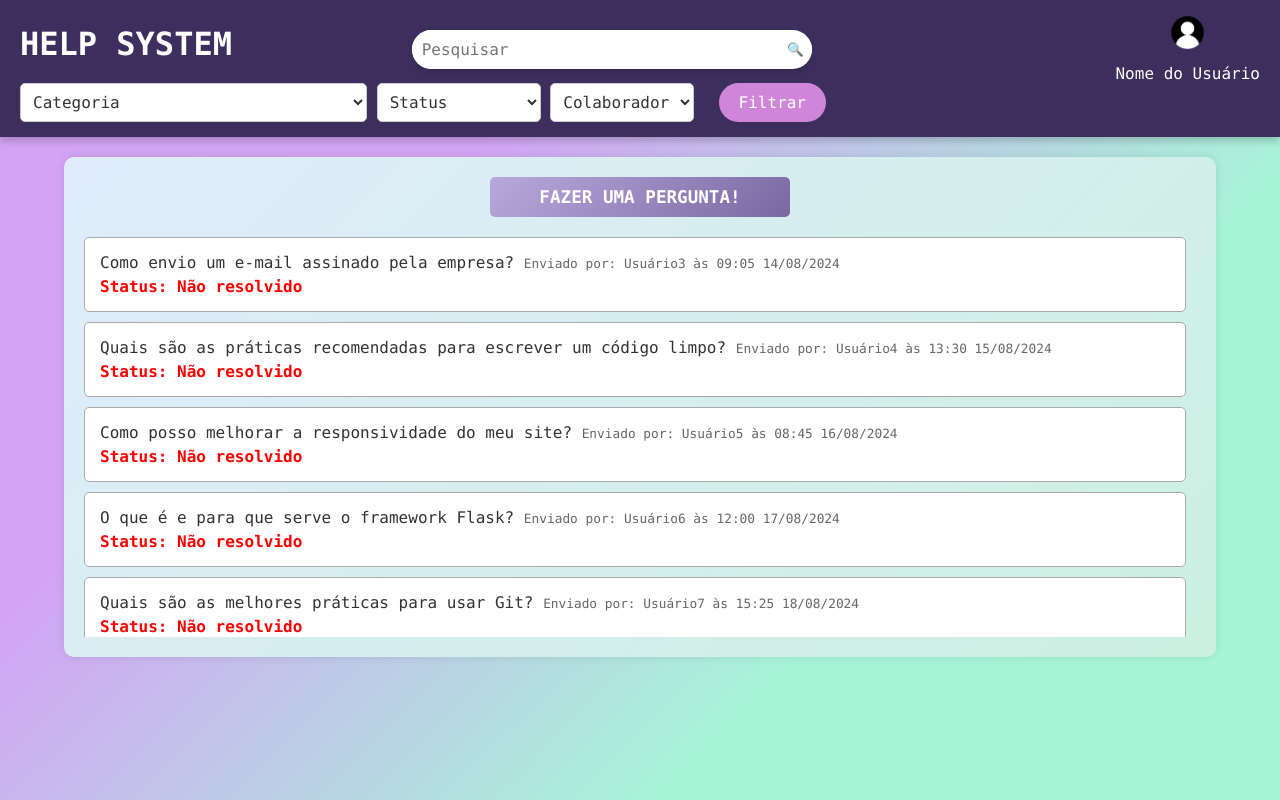
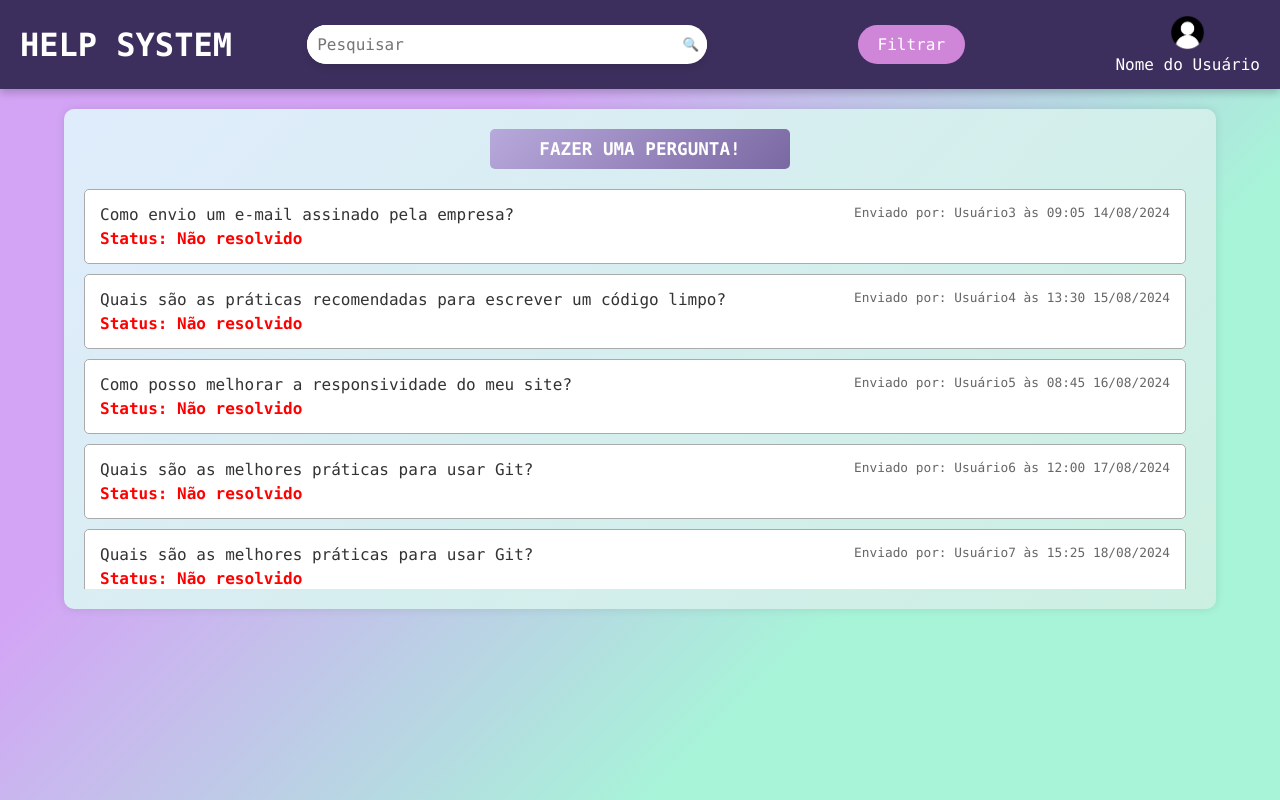
Before and after one commit to vinicius-vses/helpsystem, a Flask app: page / in a window 1280 px wide. Run offline with Flask 3, Linux system fonts and the light colour scheme.

Commit message:
Criação do drop-down de filtros, navbar mais clean e linkagem das perguntas para a página de resposta

```diff
--- a/static/css/index.css
+++ b/static/css/index.css
@@ -33,37 +33,7 @@ body {
 .logo h1 {
     font-size: 2em;
     color: white;
-    margin-bottom: 5%;
-}
-
-.user-dropdown h4{
-    color: black;
-    font: bold;
-}
-
-.user-dropdown p {
-    margin-top: 2%;
-    margin-bottom: 2%;
-    color: green;
-    font-weight: bold;
-    font-size: smaller;
-}
-
-.user-dropdown a {
-    background-color: #d086d8;
-    color: white;
-    margin-top: 5%;
-    padding: 10px 15px;
-    border-radius: 8px;
-    display: block;
-    text-align: center;
-    text-decoration: none;
-    margin-bottom: 8px;
-    transition: background-color 0.3s;
-}
-
-.user-dropdown a:hover {
-    background-color: #3d2f5d;
+    margin-bottom: auto;
 }
 
 .search-container {
@@ -113,6 +83,8 @@ body {
     display: flex;
     align-items: center;
     gap: 10px;
+    margin-left: auto;
+    margin-right: auto;
 }
 
 .filter-button {
@@ -124,7 +96,9 @@ body {
     cursor: pointer;
     font-size: 1em;
     transition: background 0.3s, transform 0.2s;
-    margin-right: 35%;
+    display: flex;
+    margin-left: auto;
+    margin-right: auto;
 }
 
 .filter-button:hover {
@@ -145,10 +119,30 @@ body {
     background-color: #fff;
     cursor: pointer;
     transition: box-shadow 0.3s;
+    width: 200px;
 }
 
 .filter-select:hover {
     box-shadow: 0 4px 8px rgba(0, 0, 0, 0.15);
+}
+
+.filters-dropdown {
+    display: none;
+    position: absolute;
+    top: 60px;
+    right: 20px;
+    background-color: #ffffff;
+    border: 1px solid #ccc;
+    border-radius: 5px;
+    box-shadow: 0 4px 8px rgba(0, 0, 0, 0.2);
+    padding: 10px;
+    z-index: 1000;
+    flex-direction: column;
+    gap: 10px;
+}
+
+.filters-dropdown.visible {
+    display: flex;
 }
 
 .user-info {
@@ -156,7 +150,7 @@ body {
     flex-direction: column;
     align-items: center;
     text-align: center;
-    margin-left: 10%;
+    margin-left: auto;
     color: #ffffff;
     cursor: pointer;
 }
@@ -227,6 +221,8 @@ body {
 .info {
     font-size: 0.8em;
     color: #666;
+    float: right;
+
 }
 
 .status.nao-resolvido {
--- /dev/null
+++ b/static/js/drop-down.js
@@ -0,0 +1,27 @@
+document.addEventListener("DOMContentLoaded", function () {
+    const dropdowns = [
+        { toggleId: "user-dropdown-toggle", menuId: "user-dropdown" },
+        { toggleId: "filters-dropdown-toggle", menuId: "filters-dropdown" }
+    ];
+
+    dropdowns.forEach(({ toggleId, menuId }) => {
+        const dropdownToggle = document.getElementById(toggleId);
+        const dropdownMenu = document.getElementById(menuId);
+
+        dropdownMenu.style.display = "none";
+
+        dropdownToggle.addEventListener("click", function (event) {
+            event.stopPropagation();
+            const isVisible = dropdownMenu.style.display === "block";
+            dropdownMenu.style.display = isVisible ? "none" : "block";
+        });
+
+        document.addEventListener("click", function () {
+            dropdownMenu.style.display = "none";
+        });
+
+        dropdownMenu.addEventListener("click", function (event) {
+            event.stopPropagation();
+        });
+    });
+});
--- a/static/js/script.js
+++ /dev/null
@@ -1,13 +0,0 @@
-document.addEventListener("DOMContentLoaded", function () {
-    const dropdownToggle = document.getElementById("user-dropdown-toggle");
-    const dropdownMenu = document.getElementById("user-dropdown");
-
-    dropdownToggle.addEventListener("click", function (event) {
-      event.stopPropagation();
-      dropdownMenu.style.display = dropdownMenu.style.display === "none" ? "block" : "none";
-    });
-
-    document.addEventListener("click", function () {
-      dropdownMenu.style.display = "none";
-    });
-  });
--- a/templates/index.html
+++ b/templates/index.html
@@ -1,12 +1,14 @@
 <!DOCTYPE html>
 <html lang="pt-br">
+
 <head>
   <meta charset="UTF-8" />
   <meta name="viewport" content="width=device-width, initial-scale=1.0" />
   <title>Help System</title>
   <link rel="stylesheet" href="/static/css/index.css" />
-    <link rel="icon" type="image/png" href="/src/static/img/favicon.png">
+  <link rel="icon" type="image/png" href="/src/static/img/favicon.png" />
 </head>
+
 <body>
   <header class="navbar">
     <div class="logo">
@@ -18,25 +20,8 @@
       <button class="search-button">🔍</button>
     </div>
 
-      <div class="user-info">
-        <img
-          src="/src/static/img/user-profile-pic.png"
-          alt="Foto do Usuário"
-          class="user-photo"
-        />
-        <span class="user-name" id="user-dropdown-toggle">Nome do Usuário</span>
-
-        <div class="user-dropdown" id="user-dropdown">
-          <h4>Meus Pontos:</h4>
-          <p>10 Pontos</p>
-          <a href="minhas-perguntas.html">Minhas perguntas</a>
-          <a href="ranking.html">Ranking</a>
-          <a href="configuracoes.html">Configurações</a>
-          <a href="login.html">Sair</a>
-        </div>
-      </div>
-
-      <div class="filters-dropdown">
+     <div class="filters-container">
+      <div class="filters-dropdown" id="filters-dropdown">
         <select name="category-filter" class="filter-select">
           <option value="" disabled selected>Categoria</option>
           <option value="conta-e-cadastro">Conta e Cadastro</option>
@@ -87,8 +72,24 @@
           <option value="usuario2">Usuário2</option>
         </select>
       </div>
+      <button class="filter-button" id="filters-dropdown-toggle">
+        Filtrar
+      </button>
+    </div>
 
-      <button class="filter-button">Filtrar</button>
+    <div class="user-info" id="user-dropdown-toggle">
+      <img src="/src/static/img/user-profile-pic.png" alt="Foto do Usuário" class="user-photo" />
+      <span class="user-name" id="user-dropdown-toggle">Nome do Usuário</span>
+
+      <div class="user-dropdown" id="user-dropdown">
+        <h4>Meus Pontos:</h4>
+        <p>10 Pontos</p>
+        <a href="minhas-perguntas.html">Minhas perguntas</a>
+        <a href="ranking.html">Ranking</a>
+        <a href="configuracoes.html">Configurações</a>
+        <a href="login.html">Sair</a>
+      </div>
+    </div>
   </header>
 
   <div class="container">
@@ -96,43 +97,34 @@
 
     <div class="questions-list">
       <div class="question-box">
-          <a href="#" class="question-link"
-            >Como envio um e-mail assinado pela empresa?</a
-          >
+        <a href="resposta.html" class="question-link">Como envio um e-mail assinado pela empresa?</a>
         <span class="info">Enviado por: Usuário3 às 09:05 14/08/2024</span>
         <span class="status nao-resolvido">Status: Não resolvido</span>
       </div>
       <div class="question-box">
-          <a href="#" class="question-link"
-            >Quais são as práticas recomendadas para escrever um código
-            limpo?</a
-          >
+        <a href="resposta.html" class="question-link">Quais são as práticas recomendadas para escrever um código
+          limpo?</a>
         <span class="info">Enviado por: Usuário4 às 13:30 15/08/2024</span>
         <span class="status nao-resolvido">Status: Não resolvido</span>
       </div>
       <div class="question-box">
-          <a href="#" class="question-link"
-            >Como posso melhorar a responsividade do meu site?</a
-          >
+        <a href="resposta.html" class="question-link">Como posso melhorar a responsividade do meu site?</a>
         <span class="info">Enviado por: Usuário5 às 08:45 16/08/2024</span>
         <span class="status nao-resolvido">Status: Não resolvido</span>
       </div>
       <div class="question-box">
-          <a href="#" class="question-link"
-            >O que é e para que serve o framework Flask?</a
-          >
+        <a href="resposta.html" class="question-link">Quais são as melhores práticas para usar Git?</a>
         <span class="info">Enviado por: Usuário6 às 12:00 17/08/2024</span>
         <span class="status nao-resolvido">Status: Não resolvido</span>
       </div>
       <div class="question-box">
-          <a href="#" class="question-link"
-            >Quais são as melhores práticas para usar Git?</a
-          >
+        <a href="resposta.html" class="question-link">Quais são as melhores práticas para usar Git?</a>
         <span class="info">Enviado por: Usuário7 às 15:25 18/08/2024</span>
         <span class="status nao-resolvido">Status: Não resolvido</span>
       </div>
     </div>
   </div>
 </body>
-  <script src="/static/js/script.js"></script>
+<script src="/static/js/drop-down.js"></script>
+
 </html>
--- a/templates/pergunta.html
+++ b/templates/pergunta.html
@@ -33,7 +33,7 @@
                 <option value="outro">Outro</option>
             </select>
             <div id="quillInput"></div>
-            <button type="submit">ENVIAR</button>
+            <button type="button" id="submit-button">ENVIAR</button>
         </div>
     </div>
 
@@ -54,4 +54,5 @@
         });
     </script>
 </body>
+<script src="/static/js/pergunta.js"></script>
 </html>
```
Also changed, not shown: other parts of static/css/index.css (+32 -14 lines), static/css/configuracoes.css (+70 -17 lines), static/js/configuracoes.js (added, +17 -0 lines), static/js/pergunta.js (added, +7 -0 lines), templates/configuracoes.html (+21 -13 lines). Lines whose indentation alone changed are shown as unchanged.
